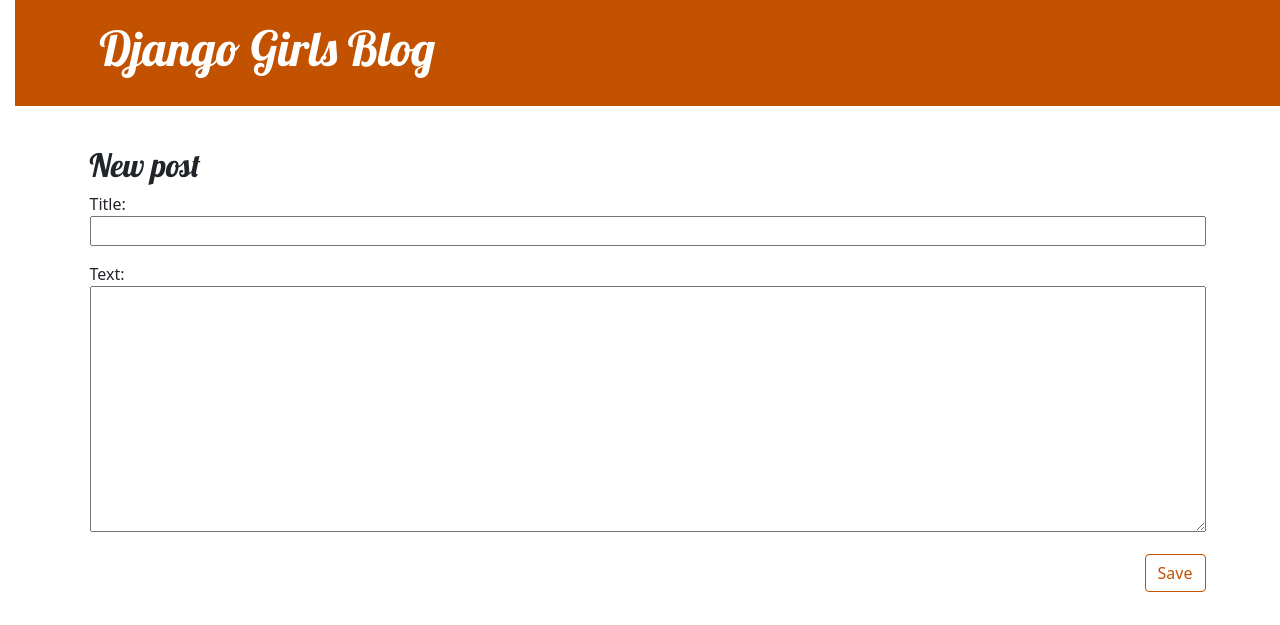
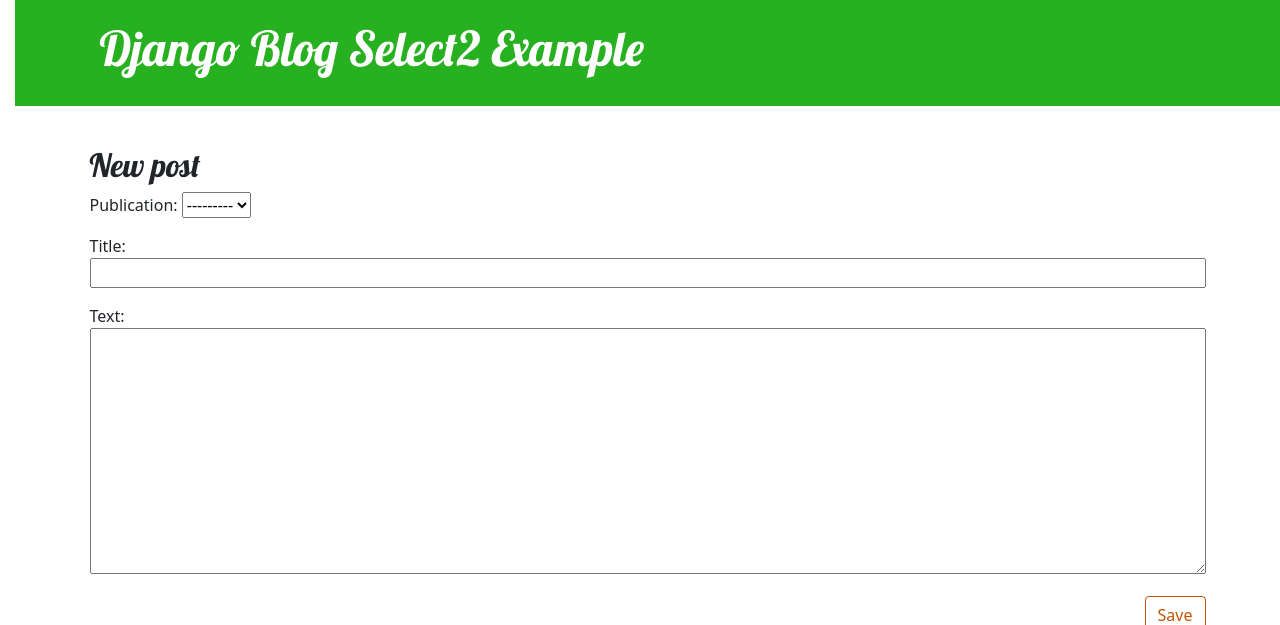
Before and after one commit to ClearSky0/django_sandbox_ajax, a Django app: page /post/new/ in a window 1280 px wide. Shown: the top 625 px of the page. Run offline with Django 4.2, Linux system fonts and the light colour scheme; data that the repository does not hold is empty.

Commit message:
After adding publication to models and page.

```diff
--- a/blog/admin.py
+++ b/blog/admin.py
@@ -1,4 +1,6 @@
 from django.contrib import admin
-from .models import Post
+from .models import Post, Publication, Tag
 
 admin.site.register(Post)
+admin.site.register(Tag)
+admin.site.register(Publication)
--- a/blog/forms.py
+++ b/blog/forms.py
@@ -6,4 +6,4 @@
 
     class Meta:
         model = Post
-        fields = ('title', 'text',)
+        fields = ('publication', 'title', 'text',)
--- a/blog/models.py
+++ b/blog/models.py
@@ -2,9 +2,22 @@
 from django.db import models
 from django.utils import timezone
 
+class Tag(models.Model):
+    name = models.CharField(max_length=30)
+
+    def __str__(self):
+        return self.name
+
+class Publication(models.Model):
+    name = models.CharField(max_length=30)
+
+    def __str__(self):
+        return self.name
 
 class Post(models.Model):
     author = models.ForeignKey(settings.AUTH_USER_MODEL, on_delete=models.CASCADE)
+    tags = models.ManyToManyField(Tag)
+    publication = models.ForeignKey(Publication, on_delete=models.CASCADE)
     title = models.CharField(max_length=200)
     text = models.TextField()
     created_date = models.DateTimeField(default=timezone.now)
--- a/blog/static/css/blog.css
+++ b/blog/static/css/blog.css
@@ -1,5 +1,5 @@
 h1 a, h2 a {
-    color: #C25100;
+    color: #27b120;
     font-family: 'Lobster';
 }
 
@@ -8,7 +8,7 @@
 }
 
 .page-header {
-    background-color: #C25100;
+    background-color: #27b120;
     margin-top: 0;
     margin-bottom: 40px;
     padding: 20px 20px 20px 40px;
--- a/blog/templates/blog/base.html
+++ b/blog/templates/blog/base.html
@@ -3,7 +3,7 @@
 <html>
 
     <head>
-        <title>Django Girls blog</title>
+        <title>Django Blog Select2 Example</title>
         <link rel="stylesheet" href="https://cdn.jsdelivr.net/npm/bootstrap@5.1.3/dist/css/bootstrap.min.css" integrity="sha384-1BmE4kWBq78iYhFldvKuhfTAU6auU8tT94WrHftjDbrCEXSU1oBoqyl2QvZ6jIW3" crossorigin="anonymous">
         <link href='//fonts.googleapis.com/css?family=Lobster&subset=latin,latin-ext' rel='stylesheet' type='text/css'>
         <link rel="stylesheet" href="{% static 'css/blog.css' %}">
@@ -17,7 +17,7 @@
                     {% include './icons/file-earmark-plus.svg' %}
                 </a>
             {% endif %}
-            <h1><a href="/">Django Girls Blog</a></h1>
+            <h1><a href="/">Django Blog Select2 Example</a></h1>
         </div>
         </header>
         <main class="container">
```
Also changed, not shown: blog/migrations/0002_publication_tag.py (added), blog/migrations/0003_post_publication_post_tags.py (added).
